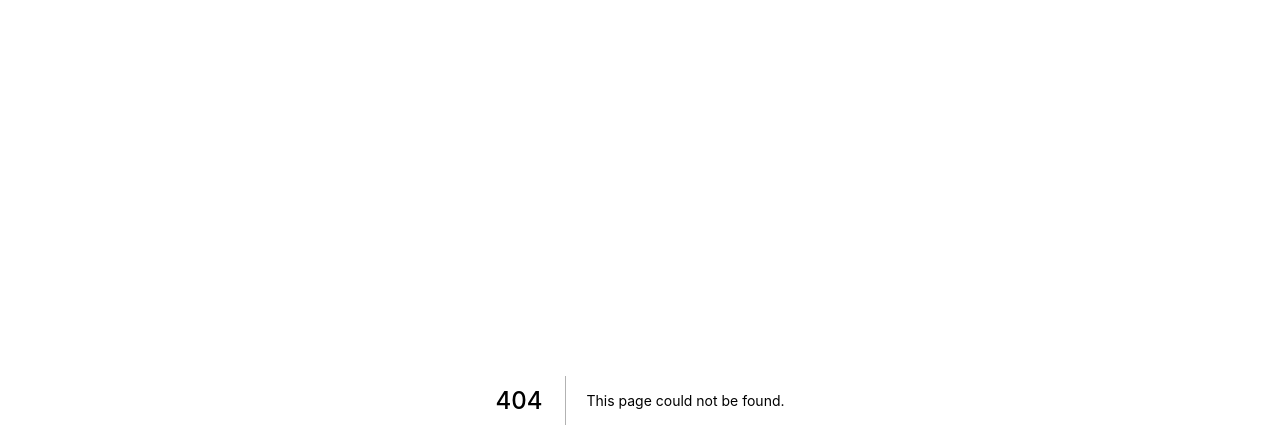
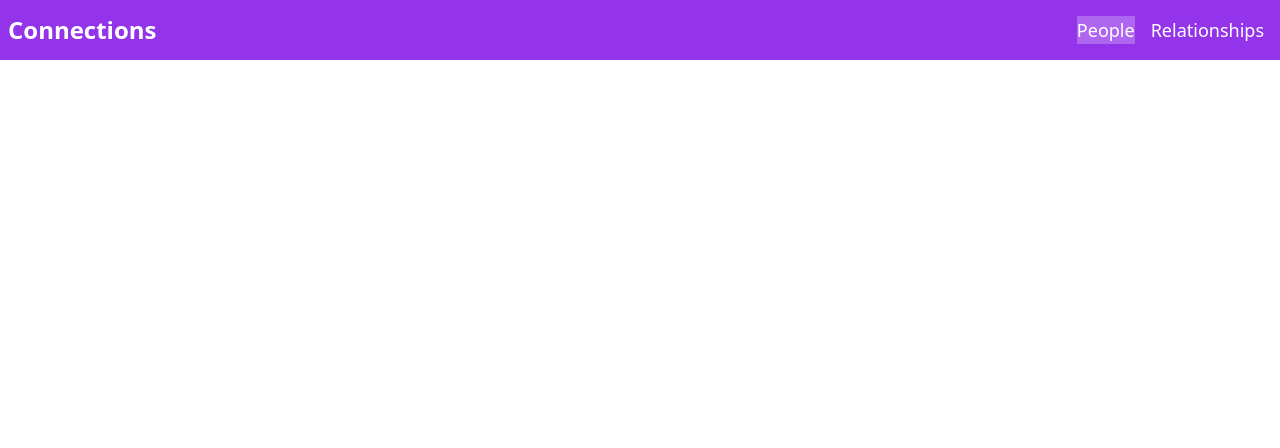
Before and after one commit to manqobasukati/assesment-interview-app, a Next.js app: page /relationships in a window 1280 px wide. Before the commit this address had no page. Shown: the top 448 px of the page. Built offline with nearby package versions, Linux system fonts and the light colour scheme.

Commit message:
set up pages and routes

```diff
--- /dev/null
+++ b/components/navigation.tsx
@@ -0,0 +1,51 @@
+import Link from 'next/link';
+import { useRouter } from 'next/router';
+import { Ref, useState } from 'react';
+import { NavigationItem } from '../types/NavigationItem.model';
+
+const Navigation = () => {
+  const router = useRouter();
+
+  const navigationItem: NavigationItem[] = [
+    { name: 'People', link: '/people' },
+    { name: 'Relationships', link: '/relationships' },
+  ];
+  console.log(router.route)
+  const [activeItem, setActiveItem] = useState({ name: 'People', link: '/' });
+  const handleClick = (item: NavigationItem) => {
+    setActiveItem(item);
+    router.push(item.link);
+  };
+
+  const activeOrNot = (item:NavigationItem)=> {
+    if(activeItem.name === item.name){
+        return 'bg-white bg-opacity-25'
+    }
+  }
+
+  return (
+    <div className="absolute left-0 top-0 w-full bg-purple-600 flex p-2 items-center justify-between text-white">
+      <div className=" text-2xl font-bold">Connections</div>
+      <div className="flex gap-4 text-lg p-2">
+        {navigationItem.map((item: NavigationItem, index) => {
+          return (
+            <div
+              className={activeOrNot(item)}
+              key={index}
+            >
+              <div
+                onClick={() => {
+                  handleClick(item);
+                }}
+              >
+                {item.name}
+              </div>
+            </div>
+          );
+        })}
+      </div>
+    </div>
+  );
+};
+
+export default Navigation;
--- a/pages/index.tsx
+++ b/pages/index.tsx
@@ -1,7 +1,8 @@
-import type { NextPage } from 'next'
-import Head from 'next/head'
-import Image from 'next/image'
-import styles from '../styles/Home.module.css'
+import type { NextPage } from 'next';
+import Head from 'next/head';
+import Image from 'next/image';
+import Navigation from '../components/navigation';
+import styles from '../styles/Home.module.css';
 
 const Home: NextPage = () => {
   return (
@@ -12,61 +13,9 @@ const Home: NextPage = () => {
         <link rel="icon" href="/favicon.ico" />
       </Head>
 
-      <main className={styles.main}>
-        <h1 className="text-3xl bg-red-50">
-          Welcome to <a href="https://nextjs.org">Next.js!</a>
-        </h1>
+      <Navigation />
+    </div>
+  );
+};
 
-        <p className={styles.description}>
-          Get started by editing{' '}
-          <code className={styles.code}>pages/index.tsx</code>
-        </p>
-
-        <div className={styles.grid}>
-          <a href="https://nextjs.org/docs" className={styles.card}>
-            <h2>Documentation &rarr;</h2>
-            <p>Find in-depth information about Next.js features and API.</p>
-          </a>
-
-          <a href="https://nextjs.org/learn" className={styles.card}>
-            <h2>Learn &rarr;</h2>
-            <p>Learn about Next.js in an interactive course with quizzes!</p>
-          </a>
-
-          <a
-            href="https://github.com/vercel/next.js/tree/master/examples"
-            className={styles.card}
-          >
-            <h2>Examples &rarr;</h2>
-            <p>Discover and deploy boilerplate example Next.js projects.</p>
-          </a>
-
-          <a
-            href="https://vercel.com/new?utm_source=create-next-app&utm_medium=default-template&utm_campaign=create-next-app"
-            className={styles.card}
-          >
-            <h2>Deploy &rarr;</h2>
-            <p>
-              Instantly deploy your Next.js site to a public URL with Vercel.
-            </p>
-          </a>
-        </div>
-      </main>
-
-      <footer className={styles.footer}>
-        <a
-          href="https://vercel.com?utm_source=create-next-app&utm_medium=default-template&utm_campaign=create-next-app"
-          target="_blank"
-          rel="noopener noreferrer"
-        >
-          Powered by{' '}
-          <span className={styles.logo}>
-            <Image src="/vercel.svg" alt="Vercel Logo" width={72} height={16} />
-          </span>
-        </a>
-      </footer>
-    </div>
-  )
-}
-
-export default Home
+export default Home;
--- /dev/null
+++ b/pages/people/index.tsx
@@ -0,0 +1,13 @@
+import { NextPage } from 'next';
+import Navigation from '../../components/navigation';
+
+const People: NextPage = () => {
+  return (
+    <div className=" flex items-center justify-center  h-screen w-full">
+      <Navigation />
+      <div>Hello mate</div>
+    </div>
+  );
+};
+
+export default People;
--- /dev/null
+++ b/pages/relationships/index.tsx
@@ -0,0 +1,12 @@
+import { NextPage } from 'next';
+import Navigation from '../../components/navigation';
+
+const Relationships: NextPage = () => {
+  return (
+    <div>
+      <Navigation />
+    </div>
+  );
+};
+
+export default Relationships;
--- /dev/null
+++ b/types/NavigationItem.model.ts
@@ -0,0 +1,5 @@
+export interface NavigationItem {
+  [name: string]: string;
+  name: string;
+  link: string;
+}
```
Also changed, not shown: components/layout.tsx (added).
